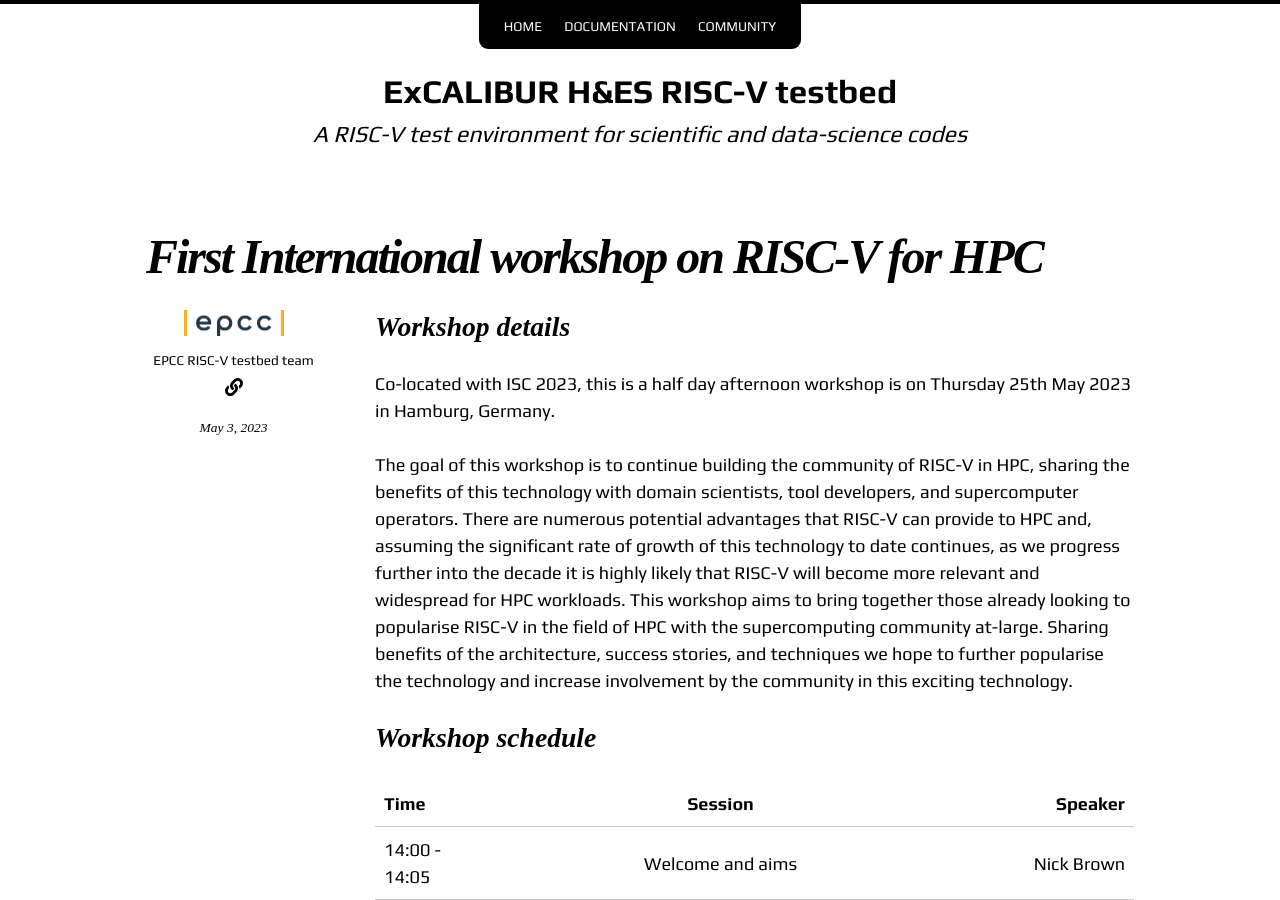
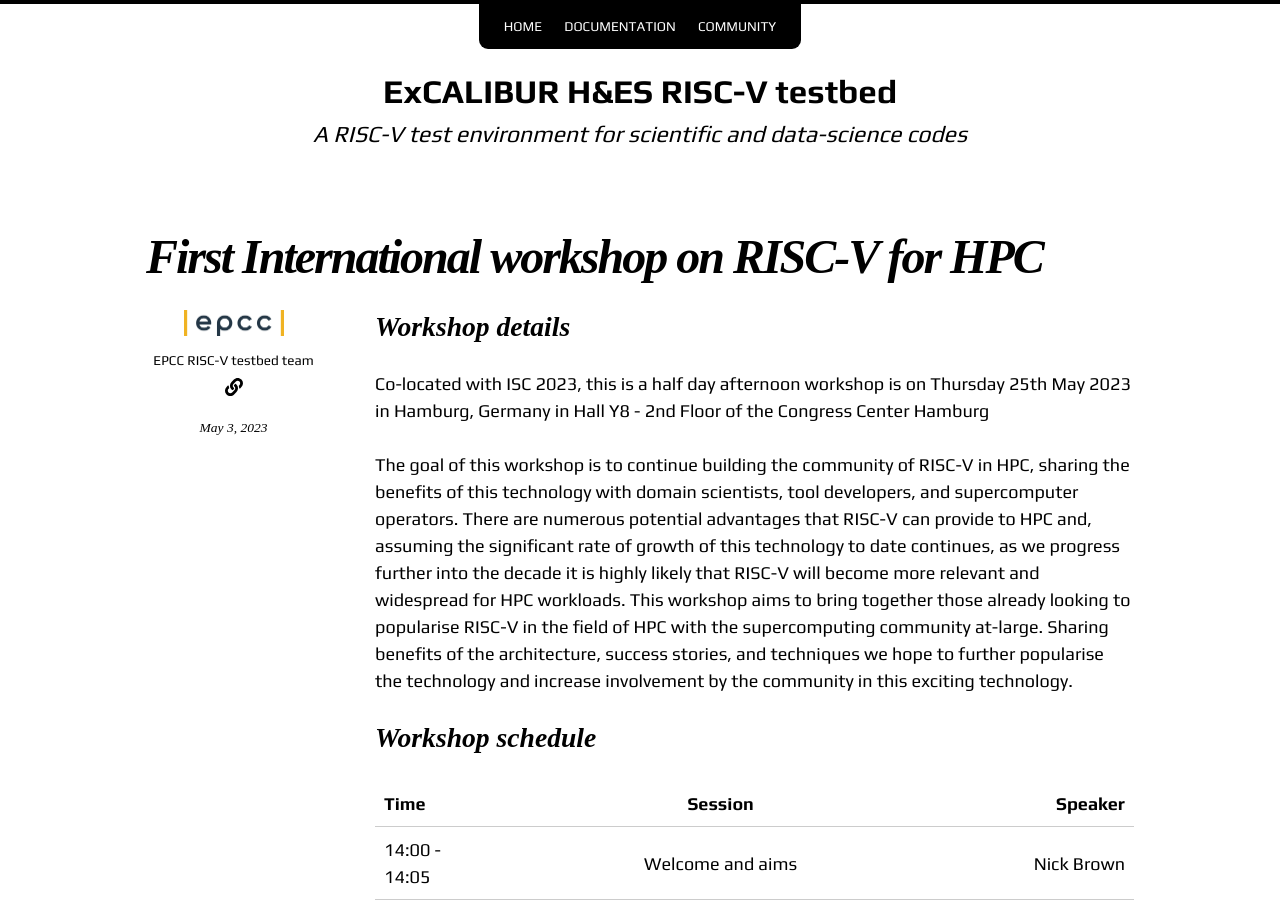
Before and after one commit to RISCVtestbed/riscvtestbed.github.io, a Jekyll site: the page built from _community/isc23-workshop.md, in a window 1280 px wide and 900 px high. Built offline with Jekyll 4.4.1, drawn with Linux system fonts in a browser that asks for light colours; nearby versions of some CDN libraries.

Commit message:
Update isc23-workshop.md

```diff
--- a/_community/isc23-workshop.md
+++ b/_community/isc23-workshop.md
@@ -5,7 +5,7 @@ icon_alt: Award icon
 ---
 
 ## Workshop details
-Co-located with ISC 2023, this is a half day afternoon workshop is on Thursday 25th May 2023 in Hamburg, Germany.
+Co-located with ISC 2023, this is a half day afternoon workshop is on Thursday 25th May 2023 in Hamburg, Germany in Hall Y8 - 2nd Floor of the Congress Center Hamburg
 
 The goal of this workshop is to continue building the community of RISC-V in HPC, sharing the benefits of this technology with domain scientists, tool developers, and supercomputer operators. There are numerous potential advantages that RISC-V can provide to HPC and, assuming the significant rate of growth of this technology to date continues, as we progress further into the decade it is highly likely that RISC-V will become more relevant and widespread for HPC workloads. This workshop aims to bring together those already looking to popularise RISC-V in the field of HPC with the supercomputing community at-large. Sharing benefits of the architecture, success stories, and techniques we hope to further popularise the technology and increase involvement by the community in this exciting technology.
 
```
